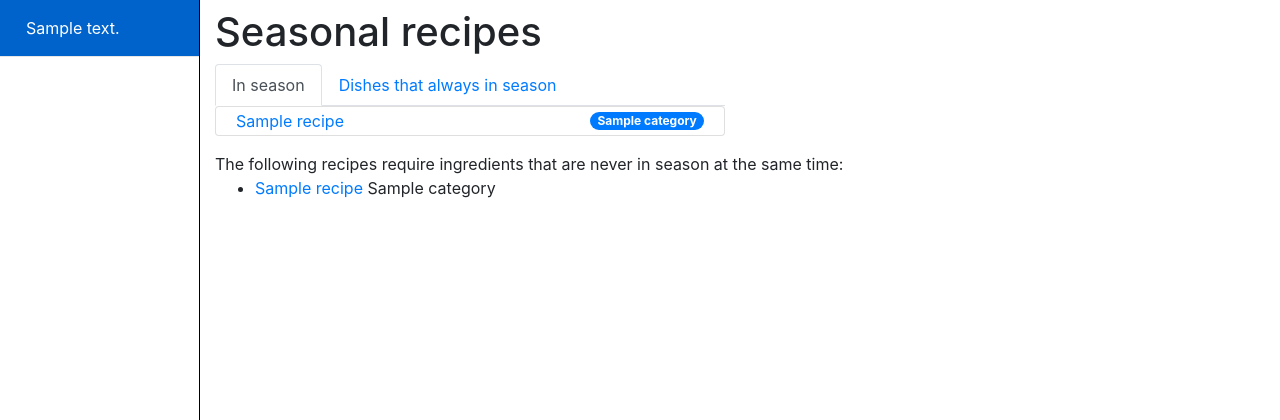
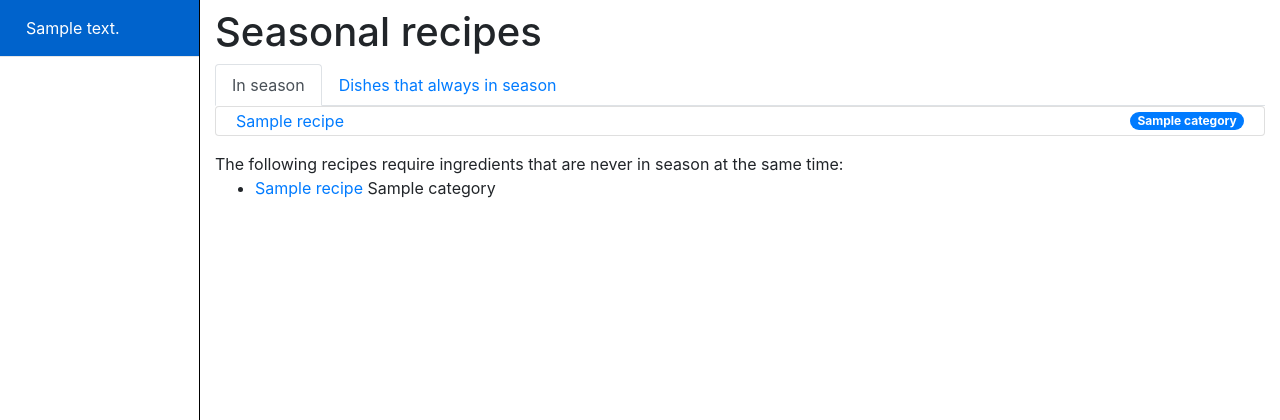
Before and after one commit to MartinEden/seasonal-meal-planner, a Django app: template editrecipes/templates/editrecipes/index.html in a window 1280 px wide. Shown: the top 420 px of the page. Run offline with Django 3.2, Linux system fonts and the light colour scheme; the template is opened without the code that fills it: most values are stand-ins (such as "Sample title", 1, 10 or a date in 2020); some libraries are stand-ins or nearby versions.

Commit message:
Fix column width on home page

```diff
--- a/editrecipes/templates/editrecipes/index.html
+++ b/editrecipes/templates/editrecipes/index.html
@@ -5,7 +5,7 @@
 
 {% block content %}
 <div class="row mb-3">
-    <div class="col-md-6 col-lg-6 col-12">
+    <div class="col-12">
         <ul class="nav nav-tabs" id="recipeListTabs" role="tablist">
             <li class="nav-item">
                 <a class="nav-link active" id="inseason-tab"
```
